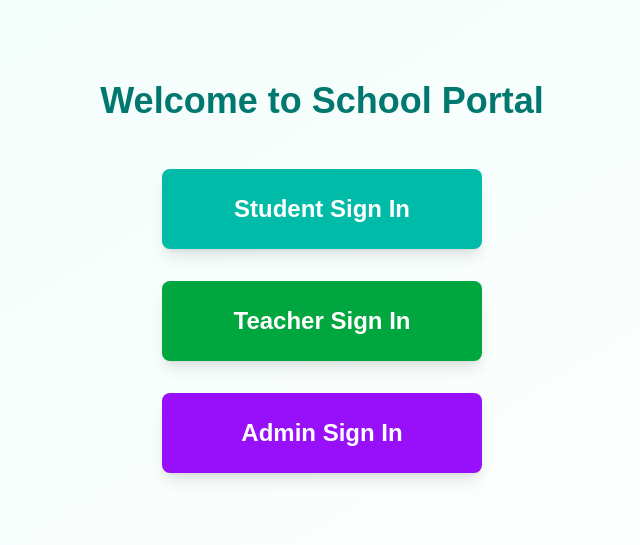
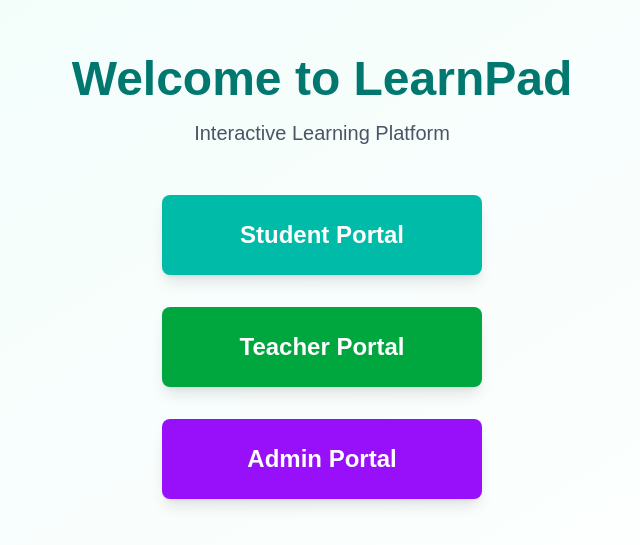
Before and after one commit to shadowknight55/capstone, a Next.js app: page / in a window 1280 px wide. Shown: the part 123-668 px from the top of the page, without its empty margins (318-958 px from the left). Built offline with nearby package versions, Linux system fonts and the light colour scheme.

Commit message:
Fixed admin page and rebrainded

```diff
--- a/app/admin/dashboard/page.js
+++ b/app/admin/dashboard/page.js
@@ -71,13 +71,16 @@ export default function AdminDashboard() {
     }
   };
 
-  if (loading && !pendingTeachers.length) return <LoadingScreen />;
+  if (loading) return <LoadingScreen />;
 
   return (
     <div className="min-h-screen bg-purple-50">
       <div className="max-w-7xl mx-auto px-4 py-8">
         <div className="flex justify-between items-center mb-8">
-          <h1 className="text-3xl font-bold text-purple-700">Admin Dashboard</h1>
+          <div>
+            <h1 className="text-3xl font-bold text-purple-700 mb-2">LearnPad</h1>
+            <h2 className="text-xl text-purple-600">Admin Dashboard</h2>
+          </div>
           <button
             onClick={() => signOut({ callbackUrl: '/' })}
             className="px-4 py-2 bg-purple-600 text-white rounded-lg hover:bg-purple-700 transition"
@@ -93,7 +96,7 @@ export default function AdminDashboard() {
         )}
 
         <div className="bg-white rounded-xl shadow-lg p-6">
-          <h2 className="text-2xl font-semibold text-gray-800 mb-6">Pending Teacher Approvals</h2>
+          <h2 className="text-2xl font-semibold text-gray-800 mb-6">Teacher Approval Requests</h2>
 
           {pendingTeachers.length === 0 ? (
             <p className="text-gray-600">No pending teacher approvals</p>
--- a/app/layout.js
+++ b/app/layout.js
@@ -13,8 +13,8 @@ const geistMono = Geist_Mono({
 });
 
 export const metadata = {
-  title: "School Portal",
-  description: "School Portal - Login and Registration",
+  title: "LearnPad - Interactive Learning Platform",
+  description: "LearnPad - Interactive learning platform for students and teachers",
 };
 
 export default function RootLayout({ children }) {
--- a/app/login/student/page.js
+++ b/app/login/student/page.js
@@ -111,27 +111,32 @@ export default function StudentLogin() {
   return (
     <div className="min-h-screen flex flex-col items-center justify-center bg-gradient-to-br from-teal-50 to-white">
       <div className="max-w-md w-full bg-white rounded-xl shadow-lg p-8">
-        <h2 className="text-2xl font-bold text-teal-600 mb-6 text-center">Student Sign In</h2>
+        <div className="text-center mb-8">
+          <h1 className="text-3xl font-bold text-teal-700 mb-2">LearnPad</h1>
+          <h2 className="text-2xl font-bold text-teal-700">Student Portal</h2>
+        </div>
         <form onSubmit={handleSubmit} className="space-y-6">
           {!isLogin && (
             <div>
-              <label className="block text-sm font-medium text-gray-700">Name</label>
+              <label className="block text-sm font-medium text-gray-700">Full Name</label>
               <input
                 type="text"
                 value={name}
                 onChange={(e) => setName(e.target.value)}
                 className="mt-1 block w-full rounded-md border-gray-300 shadow-sm focus:border-teal-500 focus:ring-teal-500 text-gray-800 placeholder-gray-400"
+                placeholder="Enter your full name"
                 required
               />
             </div>
           )}
           <div>
-            <label className="block text-sm font-medium text-gray-700">Email</label>
+            <label className="block text-sm font-medium text-gray-700">Email Address</label>
             <input
               type="email"
               value={email}
               onChange={(e) => setEmail(e.target.value)}
               className="mt-1 block w-full rounded-md border-gray-300 shadow-sm focus:border-teal-500 focus:ring-teal-500 text-gray-800 placeholder-gray-400"
+              placeholder="Enter your email"
               required
             />
           </div>
@@ -142,6 +147,7 @@ export default function StudentLogin() {
               value={password}
               onChange={(e) => setPassword(e.target.value)}
               className="mt-1 block w-full rounded-md border-gray-300 shadow-sm focus:border-teal-500 focus:ring-teal-500 text-gray-800 placeholder-gray-400"
+              placeholder="Enter your password"
               required
             />
           </div>
@@ -149,7 +155,7 @@ export default function StudentLogin() {
             type="submit"
             className="w-full flex justify-center py-2 px-4 border border-transparent rounded-md shadow-sm text-sm font-medium text-white bg-teal-600 hover:bg-teal-700 focus:outline-none focus:ring-2 focus:ring-offset-2 focus:ring-teal-500"
           >
-            {isLogin ? 'Sign In' : 'Create Account'}
+            {isLogin ? 'Sign In to LearnPad' : 'Create LearnPad Account'}
           </button>
         </form>
         <div className="flex items-center my-6">
--- a/app/login/teacher/page.js
+++ b/app/login/teacher/page.js
@@ -64,7 +64,20 @@ export default function TeacherLogin() {
   const [name, setName] = useState('');
   const [isLogin, setIsLogin] = useState(true);
   const [loading, setLoading] = useState(false);
+  const [error, setError] = useState('');
   const router = useRouter();
+
+  const checkTeacherStatus = async (email) => {
+    try {
+      const response = await fetch('/api/teacher/status');
+      if (!response.ok) throw new Error('Failed to check status');
+      const data = await response.json();
+      return data.status;
+    } catch (error) {
+      console.error('Error checking teacher status:', error);
+      return 'unknown';
+    }
+  };
 
   /**
    * Handles form submission for both login and registration
@@ -78,25 +91,49 @@ export default function TeacherLogin() {
   const handleSubmit = async (e) => {
     e.preventDefault();
     setLoading(true);
+    setError('');
+
     if (isLogin) {
       const result = await signIn('credentials', {
         email,
         password,
         redirect: false,
       });
+
+      if (result?.ok) {
+        const status = await checkTeacherStatus(email);
+        if (status === 'pending') {
+          setError('Your account is pending approval. Please wait for an admin to approve your account.');
+          setLoading(false);
+          return;
+        } else if (status === 'rejected') {
+          setError('Your account has been rejected. Please contact the administrator for more information.');
+          setLoading(false);
+          return;
+        } else if (status === 'active') {
+          window.location.href = '/teacher/dashboard';
+        } else {
+          setError('Unable to verify your account status. Please try again later.');
+        }
+      } else {
+        setError('Invalid email or password');
+      }
       setLoading(false);
-      if (result?.ok) {
-        window.location.href = '/teacher/dashboard';
-      }
     } else {
       const res = await fetch('/api/auth/register', {
         method: 'POST',
         headers: { 'Content-Type': 'application/json' },
         body: JSON.stringify({ name, email, password, role: 'teacher' }),
       });
+      const data = await res.json();
       setLoading(false);
       if (res.ok) {
+        setError('');
         setIsLogin(true);
+        // Show success message for registration
+        setError('Registration successful! Please wait for admin approval before signing in.');
+      } else {
+        setError(data.error || 'Registration failed. Please try again.');
       }
     }
   };
@@ -116,27 +153,39 @@ export default function TeacherLogin() {
   return (
     <div className="min-h-screen flex flex-col items-center justify-center bg-gradient-to-br from-green-50 to-white">
       <div className="max-w-md w-full bg-white rounded-xl shadow-lg p-8">
-        <h2 className="text-2xl font-bold text-green-700 mb-6 text-center">Teacher Sign In</h2>
+        <div className="text-center mb-8">
+          <h1 className="text-3xl font-bold text-green-700 mb-2">LearnPad</h1>
+          <h2 className="text-2xl font-bold text-green-700">Teacher Portal</h2>
+        </div>
+
+        {error && (
+          <div className="mb-6 p-4 rounded-lg bg-red-50 text-red-700 border border-red-200">
+            {error}
+          </div>
+        )}
+
         <form onSubmit={handleSubmit} className="space-y-6">
           {!isLogin && (
             <div>
-              <label className="block text-sm font-medium text-gray-700">Name</label>
+              <label className="block text-sm font-medium text-gray-700">Full Name</label>
               <input
                 type="text"
                 value={name}
                 onChange={(e) => setName(e.target.value)}
                 className="mt-1 block w-full rounded-md border-gray-300 shadow-sm focus:border-green-500 focus:ring-green-500 text-gray-800 placeholder-gray-400"
+                placeholder="Enter your full name"
                 required
               />
             </div>
           )}
           <div>
-            <label className="block text-sm font-medium text-gray-700">Email</label>
+            <label className="block text-sm font-medium text-gray-700">Email Address</label>
             <input
               type="email"
               value={email}
               onChange={(e) => setEmail(e.target.value)}
               className="mt-1 block w-full rounded-md border-gray-300 shadow-sm focus:border-green-500 focus:ring-green-500 text-gray-800 placeholder-gray-400"
+              placeholder="Enter your email"
               required
             />
           </div>
@@ -147,14 +196,15 @@ export default function TeacherLogin() {
               value={password}
               onChange={(e) => setPassword(e.target.value)}
               className="mt-1 block w-full rounded-md border-gray-300 shadow-sm focus:border-green-500 focus:ring-green-500 text-gray-800 placeholder-gray-400"
+              placeholder="Enter your password"
               required
             />
           </div>
           <button
             type="submit"
-            className="w-full flex justify-center py-2 px-4 border border-transparent rounded-md shadow-sm text-sm font-medium text-white bg-green-700 hover:bg-green-800 focus:outline-none focus:ring-2 focus:ring-offset-2 focus:ring-green-500"
+            className="w-full flex justify-center py-2 px-4 border border-transparent rounded-md shadow-sm text-sm font-medium text-white bg-green-600 hover:bg-green-700 focus:outline-none focus:ring-2 focus:ring-offset-2 focus:ring-green-500"
           >
-            {isLogin ? 'Sign In' : 'Create Account'}
+            {isLogin ? 'Sign In to LearnPad' : 'Create LearnPad Account'}
           </button>
         </form>
         <div className="flex items-center my-6">
--- a/app/page.js
+++ b/app/page.js
@@ -29,25 +29,28 @@ import Image from 'next/image';
 export default function Home() {
   return (
     <div className="min-h-screen flex flex-col items-center justify-center bg-gradient-to-br from-teal-50 to-white">
-      <h1 className="text-4xl font-bold mb-12 text-teal-700">Welcome to School Portal</h1>
+      <div className="text-center mb-12">
+        <h1 className="text-5xl font-bold mb-4 text-teal-700">Welcome to LearnPad</h1>
+        <p className="text-xl text-gray-600">Interactive Learning Platform</p>
+      </div>
       <div className="flex flex-col gap-8 w-full max-w-xs">
         <a
           href="/login/student"
           className="w-full py-6 text-2xl font-semibold text-center rounded-lg shadow-lg bg-teal-500 text-white hover:bg-teal-600 transition"
         >
-          Student Sign In
+          Student Portal
         </a>
         <a
           href="/login/teacher"
           className="w-full py-6 text-2xl font-semibold text-center rounded-lg shadow-lg bg-green-600 text-white hover:bg-green-700 transition"
         >
-          Teacher Sign In
+          Teacher Portal
         </a>
         <a
           href="/login/admin"
           className="w-full py-6 text-2xl font-semibold text-center rounded-lg shadow-lg bg-purple-600 text-white hover:bg-purple-700 transition"
         >
-          Admin Sign In
+          Admin Portal
         </a>
       </div>
     </div>
```
